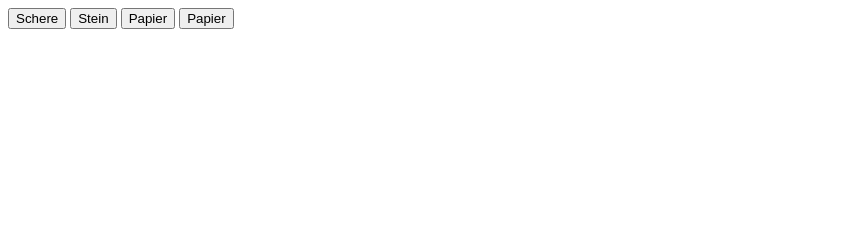
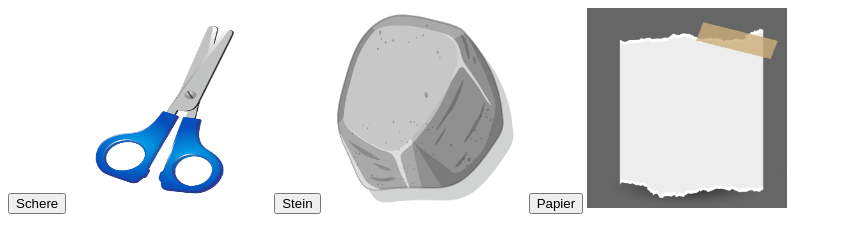
Before and after one commit to meisteraa/LB02_m288_EibelF_MeisterA, a plain HTML site: page index.html in a window 1280 px wide. Shown: the whole page, without its empty margins (0-842 px from the left). Drawn offline with Linux system fonts and the light colour scheme.

Commit message:
25.11.2022 14:22

```diff
--- a/index.html
+++ b/index.html
@@ -4,12 +4,15 @@
     <meta charset="UTF-8">
     <meta http-equiv="X-UA-Compatible" content="IE=edge">
     <meta name="viewport" content="width=device-width, initial-scale=1.0">
-    <title>Stone-Scissor-Paper</title>
+    <title>rock-Scissor-Paper</title>
+    <script type="javascript" src="main.js"></script>
 </head>
 <body>
 <button>Schere</button>
+<img src="bilder/schere.jpg" alt="" height="200px" width="200px">
 <button>Stein</button>
+<img src="bilder/stein.jpg" alt="" height="200px" width="200px">
 <button>Papier</button>
-<button>Papier</button>
+<img src="bilder/papier.jpg" alt="" height="200px" width="200px">
 </body>
 </html>
```
